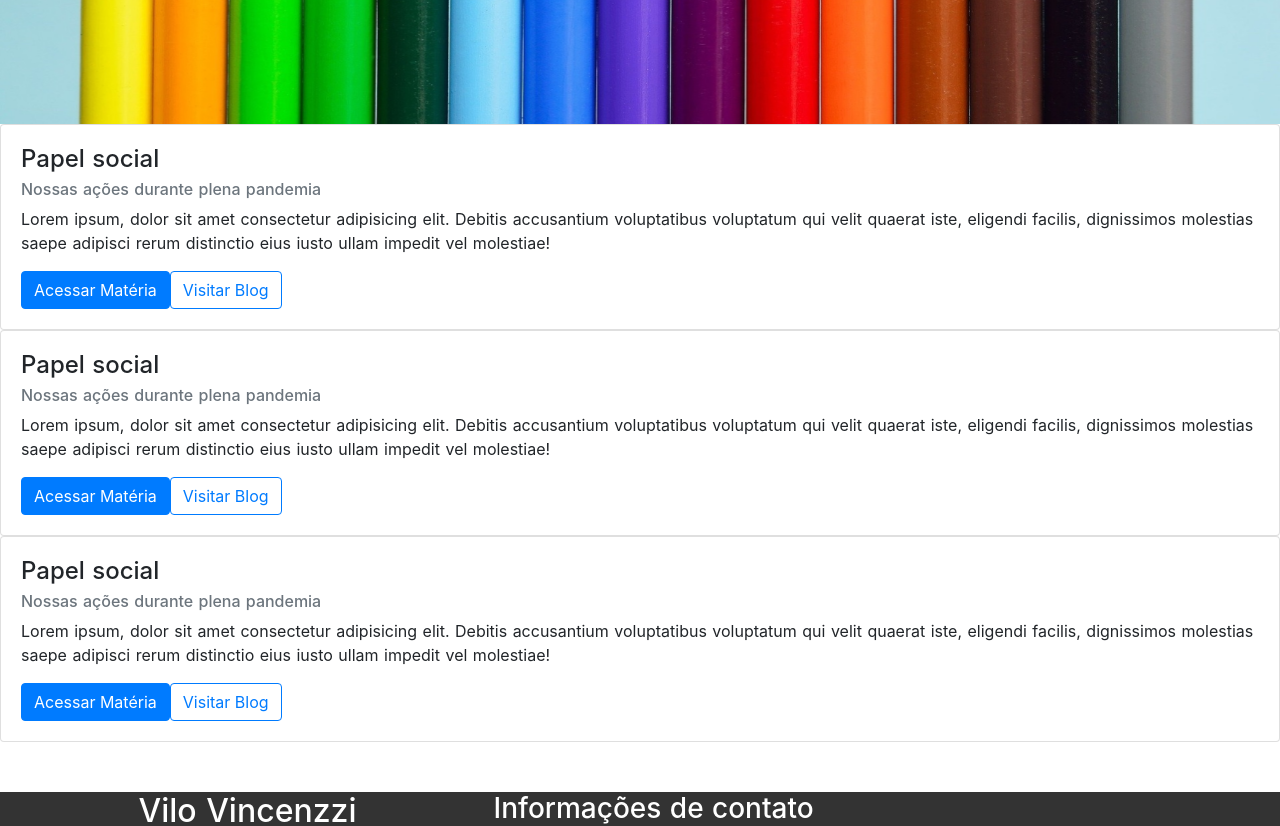
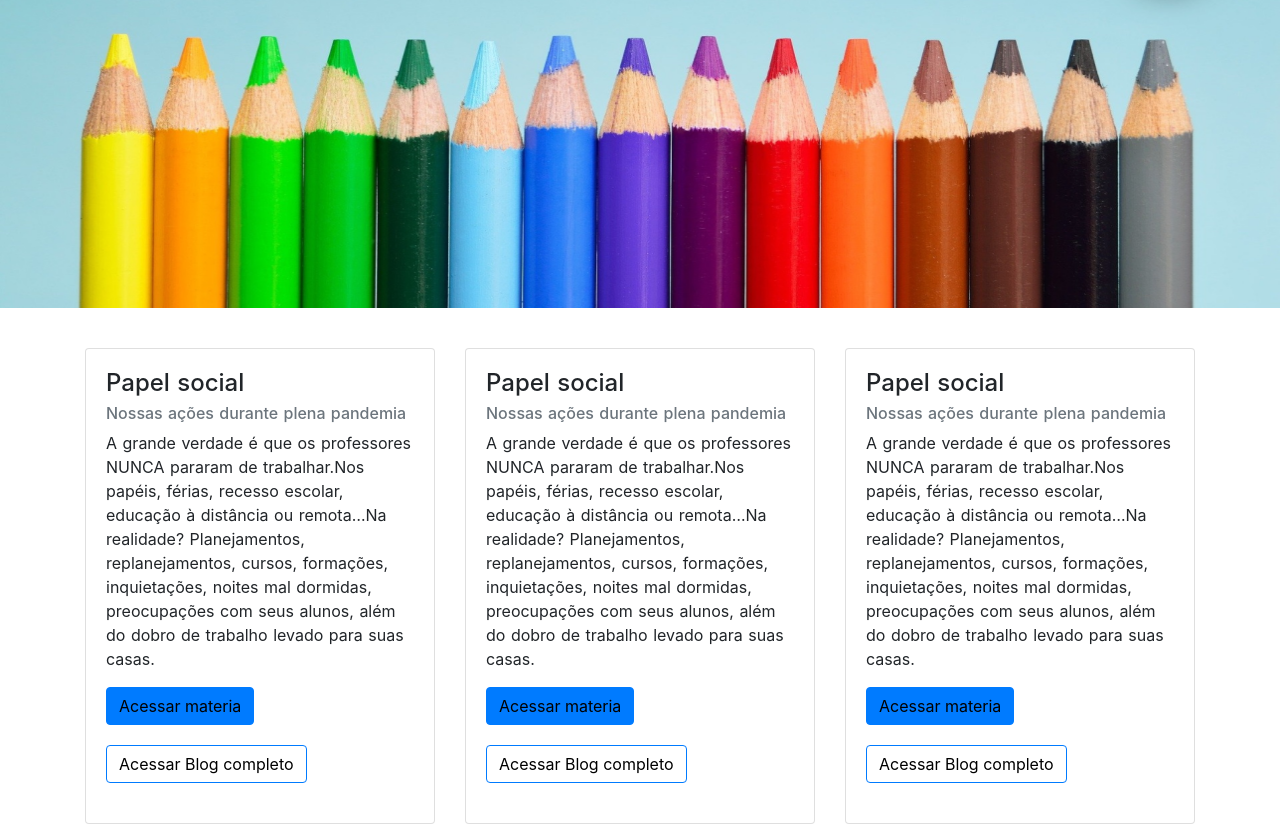
Before and after one commit to BrSouza98/webpage-vilo-vincenzzi, a Nuxt app: page / in a window 1280 px wide. Shown: the part 1780-2606 px from the top of the page. Built offline with nearby package versions, Linux system fonts and the light colour scheme.

Commit message:
Alterações no card/e pagina metodologia

```diff
--- a/components/card-blog.vue
+++ b/components/card-blog.vue
@@ -1,12 +1,12 @@
 <template>
   <div>
-    <b-card :title="titulo" :sub-title="subTitulo">
+    <b-card class="espacoclasse" :title="titulo" :sub-title="subTitulo">
       <b-card-text>
         {{texto}}
       </b-card-text>
 
-      <b-button variant="primary">Acessar Matéria</b-button>
-      <b-button variant="outline-primary">Visitar Blog</b-button>
+      <b-button class="espacobotao" variant="primary"><a class="corpreta" href="https://vilovicenzzi.wordpress.com/2020/10/12/nosso-trabalho-em-plena-pandemia/" target="_blank">Acessar materia</a></b-button>
+      <b-button class="espacobotao" variant="outline-primary"><a class="corpreta" href="https://vilovicenzzi.wordpress.com/" target="_blank">Acessar Blog completo</a></b-button>
     </b-card>
   </div>
 </template>
@@ -18,4 +18,15 @@ export default {
 };
 </script>
 
-<style></style>
+<style>
+.corpreta{
+  color: black;
+}
+
+.espacobotao{
+  margin-bottom: 20px;
+}
+.espacoclasse{
+  margin-top: 40px;
+}
+</style>
--- a/components/card.vue
+++ b/components/card.vue
@@ -40,10 +40,6 @@ export default {
   margin: 20px;
 }
 
-.conteudoCard{
-  height: 200px;
-}
-
 .card-img,
 .card-img-bottom {
   border-bottom-right-radius: 0;
--- a/components/cardNoticias.vue
+++ b/components/cardNoticias.vue
@@ -1,24 +1,28 @@
 <template>
   <div>
-    <card-blog
+    <b-container class="bv-example-row">
+        <b-row>
+<b-col>    <card-blog
       titulo="Papel social"
       subTitulo="Nossas ações durante plena pandemia"
-      texto="Lorem ipsum, dolor sit amet consectetur adipisicing elit. Debitis accusantium voluptatibus voluptatum qui velit quaerat iste, eligendi facilis, dignissimos molestias saepe adipisci rerum distinctio eius iusto ullam impedit vel molestiae!"
-    />
+      texto="A grande verdade é que os professores NUNCA pararam de trabalhar.Nos papéis, férias, recesso escolar, educação à distância ou remota…Na realidade? Planejamentos, replanejamentos, cursos, formações, inquietações, noites mal dormidas, preocupações com seus alunos, além do dobro de trabalho levado para suas casas."
+    /></b-col>
 
 
-    <card-blog
+<b-col>    <card-blog
       titulo="Papel social"
       subTitulo="Nossas ações durante plena pandemia"
-      texto="Lorem ipsum, dolor sit amet consectetur adipisicing elit. Debitis accusantium voluptatibus voluptatum qui velit quaerat iste, eligendi facilis, dignissimos molestias saepe adipisci rerum distinctio eius iusto ullam impedit vel molestiae!"
-    />
+      texto="A grande verdade é que os professores NUNCA pararam de trabalhar.Nos papéis, férias, recesso escolar, educação à distância ou remota…Na realidade? Planejamentos, replanejamentos, cursos, formações, inquietações, noites mal dormidas, preocupações com seus alunos, além do dobro de trabalho levado para suas casas."
+    /></b-col>
 
 
-    <card-blog
+<b-col>    <card-blog
       titulo="Papel social"
       subTitulo="Nossas ações durante plena pandemia"
-      texto="Lorem ipsum, dolor sit amet consectetur adipisicing elit. Debitis accusantium voluptatibus voluptatum qui velit quaerat iste, eligendi facilis, dignissimos molestias saepe adipisci rerum distinctio eius iusto ullam impedit vel molestiae!"
-    />
+      texto="A grande verdade é que os professores NUNCA pararam de trabalhar.Nos papéis, férias, recesso escolar, educação à distância ou remota…Na realidade? Planejamentos, replanejamentos, cursos, formações, inquietações, noites mal dormidas, preocupações com seus alunos, além do dobro de trabalho levado para suas casas."
+    /></b-col>
+      </b-row>
+    </b-container>
   </div>
 </template>
 
--- a/pages/metodologia.vue
+++ b/pages/metodologia.vue
@@ -127,14 +127,32 @@
           <b-col class="cor">
             <h2>Grupo 4 - Jardim I e Grupo 5 - Jardim II</h2>
             <p>
-              Vai vir outra foto abaixo
+             PLANO DE ENSINO JARDIM 1 – 3 a 4 anos:
             </p>
+            <ul>
+              <li>
+                Aprender a expressar seus desejos, sentimentos, vontades e desagravos e a agir com progressiva autonomia
+              </li>
+              <li>Interessar-se progressivamente pelo cuidado com o próprio corpo, executando ações simples relacionadas à saúde e à higiene.</li>
+              <li>Relacionar-se progressivamente com as crianças, com seus professores e com outros adultos.</li>
+              <li>Ter uma imagem positiva de si, ampliando sua autoconfiança.</li>
+              <li>Enfrentar situações de conflito, utilizando seus recursos pessoais, respeitando as outras crianças e os adultos e exigindo reciprocidade.</li>
+              <li>Ouvir e contar fatos, ocorridos, falar de sentimentos.</li>
+              <li>Recontar histórias conhecidas por meio de deferentes portadores de textos e vivências de diversas situações, nas quais se faz necessária, compreendendo a sua função social.</li>
+              <li>Tentar ler e escrever segundo suas hipóteses.</li>
+              <li>econhecer, compreender e utilizar os diferentes símbolos convencionalmente como forma de representação em textos lidos e ouvidos.</li>
+              <li>Utilizar-se da linguagem matematicamente.</li>
+              <li>Construir o significado dos números naturais em situações de contagem, medida e códigos numéricos, nos diferentes contextos: social, matemáticos e outros.</li>
+              <li>Perceber, a partir de acontecimentos , a noção de tempo, tendo como referência a sua rotina diária.</li>
+              <li>Reconhecer, na paisagem local e no lugar em que se encontram inseridos, as diferentes manifestações da natureza presentes em outras paisagens.</li>
+              <li>Comparar seres vivos, estabelecendo diferenças e semelhanças, quanto à alimentação, à respiração, ao crescimento e à reprodução.</li>
+            </ul>
             <div
               class="d-flex flex-wrap align-items-center justify-content-center"
             >
               <img
                 class="mt-3 card-colaborador shadow-lg p-3 mb-5 bg-white rounded"
-                src="~/assets/positivo2.jpg"
+                src="~/assets/positivo100.jpg"
                 alt=""
               />
             </div>
```
Also changed, not shown: assets/positivo100.jpg (added).
